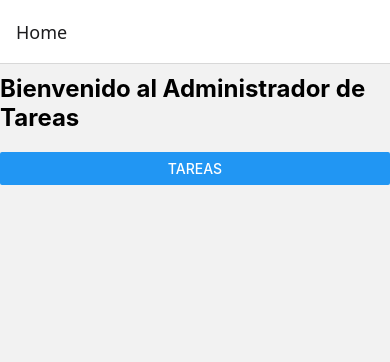
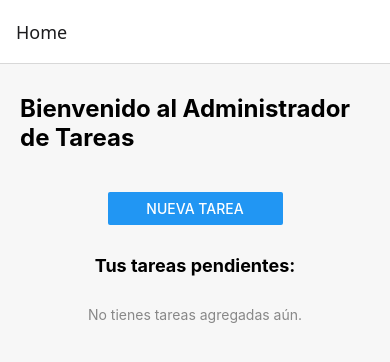
Before and after one commit to eckerdtleonardo1-tech/AdministradorTareas-AplicativosMoviles, a React Native app: screen /Home in a window 390 px wide. Shown: the top 362 px of the page. Built offline with nearby package versions, Linux system fonts and the light colour scheme.

Commit message:
commit implementacion de boton de edicion y vista de tareas en home

```diff
--- a/src/screens/AddTaskScreen.js
+++ b/src/screens/AddTaskScreen.js
@@ -9,16 +9,37 @@ export default function CrearTarea() {
   const [titulo, setTitulo] = useState('');
   const [descripcion, setDescripcion] = useState('');
   const [listaTareas, setListaTareas] = useState([]);
+  const [idEnEdicion, setIdEnEdicion] = useState(null);
 
+ const agregarTarea = () => {
+  if (titulo.trim()) {
+    if (idEnEdicion !== null) {
+      const listaActualizada = listaTareas.map((tareaIterada) => {
+        if (tareaIterada.id === idEnEdicion) {
+          return { ...tareaIterada, titulo: titulo, descripcion: descripcion };
+        }
+        return tareaIterada;
+      });
 
-    const agregarTarea = () => {
-    if (titulo.trim()) {
-      setListaTareas([...listaTareas, { id: Date.now().toString(), titulo: titulo, descripcion: descripcion, completada: false }]);
-      setTitulo('');
-      guardarEnAsyncStorage();
+      setListaTareas(listaActualizada);
+      setIdEnEdicion(null);
+    } else {
+      setListaTareas([
+        ...listaTareas,
+        { id: Date.now().toString(), titulo: titulo, descripcion: descripcion, completado: false }
+      ]);
     }
-  };
+    setTitulo('');
+    setDescripcion('');
+  }
+};
 
+ const activarEdicion = (tareaSeleccionada) => {
+  console.log("¡Botón presionado! Datos de la tarea:", tareaSeleccionada);
+  setTitulo(tareaSeleccionada.titulo);
+  setDescripcion(tareaSeleccionada.descripcion);
+  setIdEnEdicion(tareaSeleccionada.id);
+};
 
   const eliminarTarea = (id) => {
     setListaTareas(listaTareas.filter((item) => item.id !== id));
@@ -98,6 +119,10 @@ export default function CrearTarea() {
               <Text style={styles.textoTarea}>{item.titulo} {item.descripcion}</Text>
             </TouchableOpacity>
 
+           <TouchableOpacity onPress={() => activarEdicion(item)} style={styles.botonEditar}>
+            <Text style={styles.textoTacho}>✏️</Text>
+           </TouchableOpacity>
+
             <TouchableOpacity
               onPress={() => eliminarTarea(item.id)}
               style={styles.botonEliminar}
--- a/src/screens/HomeScreen.js
+++ b/src/screens/HomeScreen.js
@@ -1,21 +1,58 @@
-import { View, Text, Button } from 'react-native';
+import React, { useState, useCallback } from 'react';
+import { View, Text, Button, FlatList } from 'react-native';
 import theme from '../styles/theme';
-import {styles} from '../styles/theme';
-
-
+import { styles } from '../styles/theme';
+import AsyncStorage from '@react-native-async-storage/async-storage';
+import { useFocusEffect } from '@react-navigation/native';
 
 export default function HomeScreen({ navigation }) {
+    const [tareas, setTareas] = useState([]);
 
+    const cargarTareas = async () => {
+        try {
+            const tareasGuardadas = await AsyncStorage.getItem("listaTareas");
+            if (tareasGuardadas) {
+                setTareas(JSON.parse(tareasGuardadas));
+            }
+        } catch (error) {
+            console.log("Error cargando tareas en Home:", error);
+        }
+    };
+
+    useFocusEffect(
+        useCallback(() => {
+            cargarTareas();
+        }, [])
+    );
 
     return (
-        <View>
+        <View style={styles.contenedor}>
             <Text style={styles.titulo}>Bienvenido al Administrador de Tareas</Text>
 
-            <Button style={styles.boton, { marginTop: 20 }, { width: '50%' }, { alignSelf: 'center' }}
-                title="Tareas"
-                onPress={() => navigation.navigate('NuevaTarea')}
+            <View style={{ marginTop: 20, width: '50%', alignSelf: 'center' }}>
+                <Button
+                    title="Nueva Tarea"
+                    onPress={() => navigation.navigate('NuevaTarea')}
+                />
+            </View>
+
+            <Text style={{ fontSize: 18, fontWeight: 'bold', marginTop: 30, marginBottom: 10 }}>
+                Tus tareas pendientes:
+            </Text>
+
+            <FlatList
+                data={tareas}
+                keyExtractor={(item) => item.id.toString()}
+                renderItem={({ item }) => (
+                    <View style={{ padding: 15, backgroundColor: '#f9f9f9', borderBottomWidth: 1, borderColor: '#eee', marginBottom: 10 }}>
+                        <Text style={{ fontSize: 16 }}>
+                            {item.completada ? "✅" : "⏳"} {item.titulo}
+                        </Text>
+                        <Text style={{ color: '#666' }}>{item.descripcion}</Text>
+                    </View>
+                )}
+                ListEmptyComponent={<Text style={{ textAlign: 'center', marginTop: 20, color: '#888' }}>No tienes tareas agregadas aún.</Text>}
             />
-
 
         </View>
     );
--- a/src/styles/theme.js
+++ b/src/styles/theme.js
@@ -16,7 +16,7 @@ export  const styles = StyleSheet.create({
   },
     input: {
     borderWidth: 1,
-    borderColor: '#0056b3', // Tu borde azul
+    borderColor: '#0056b3',
     borderRadius: 5,
     paddingHorizontal: 10,
     backgroundColor: '#fff',
@@ -54,6 +54,14 @@ export  const styles = StyleSheet.create({
     alignItems: 'center',
     height: '100%',
   },
+  botonEditar: {
+    backgroundColor: '#ffffff',
+    borderRadius: 5,
+    width: 50,
+    justifyContent: 'center',
+    alignItems: 'center',
+    height: '100%',
+  },
     rowContainer: {
     flexDirection: 'row',
     width: '95%',
```
